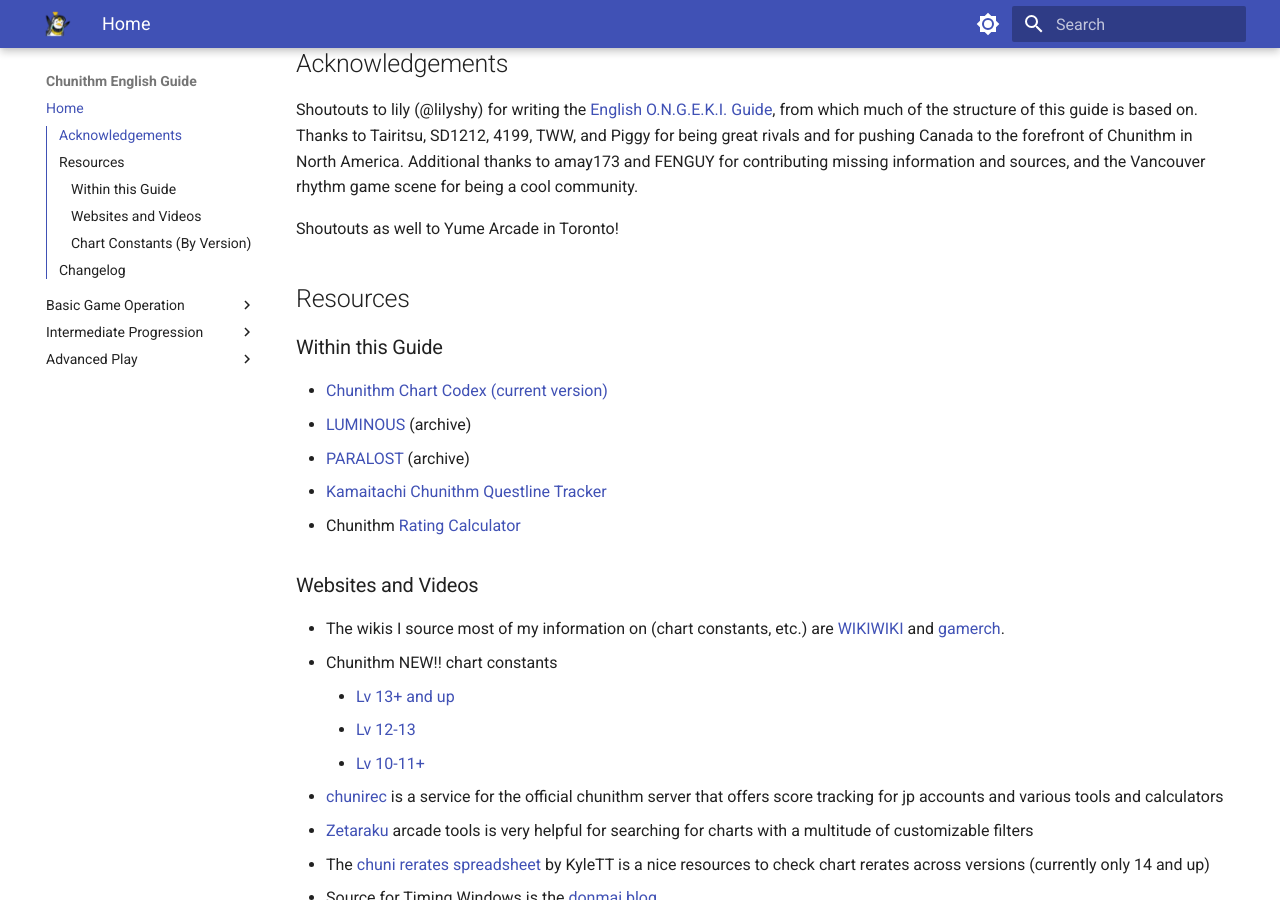
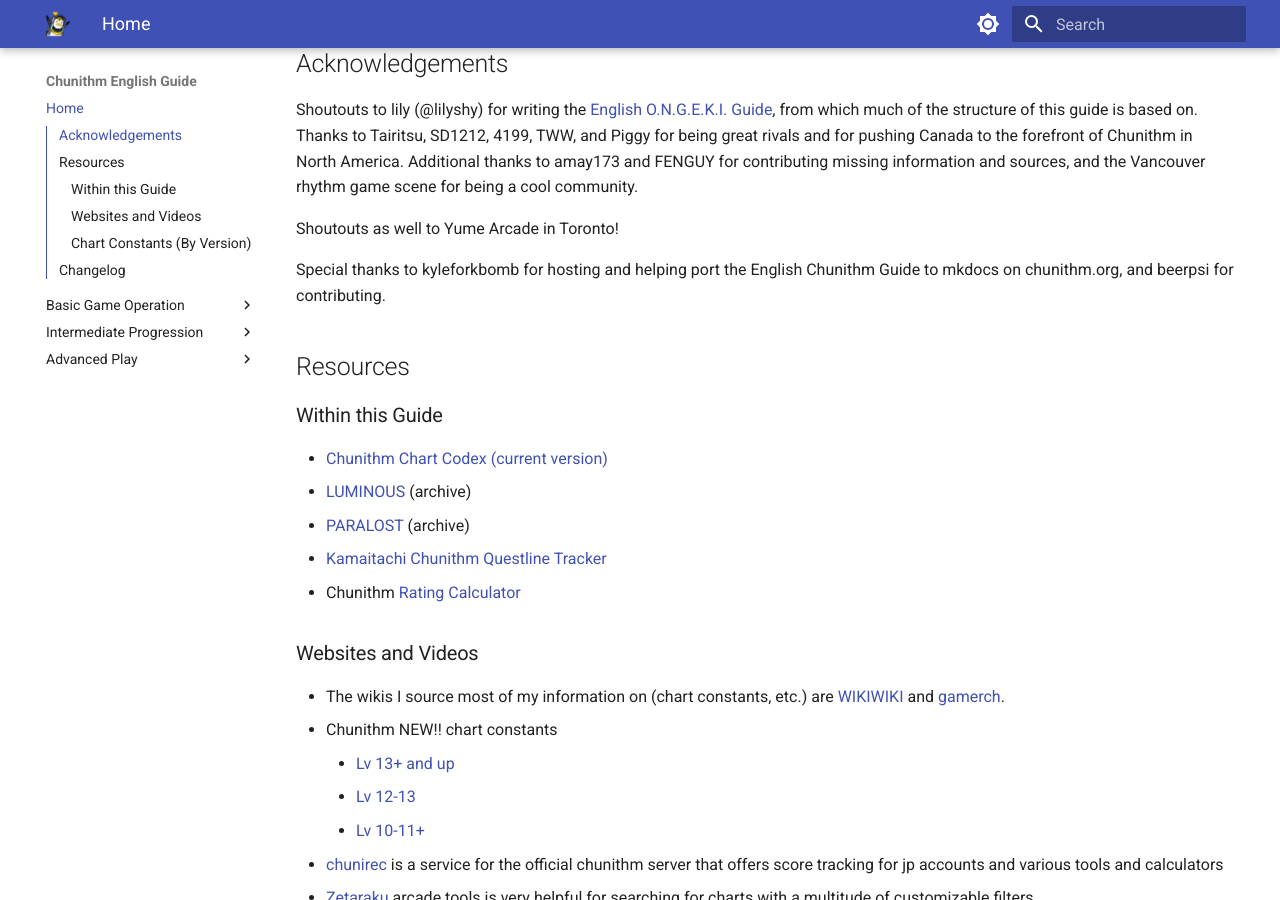
Before and after one commit to DarinMao/chunithm-org, an MkDocs documentation site: the page built from docs/index.md, in a window 1280 px wide and 900 px high, scrolled down 1231 px. Built offline with MkDocs 1.6.1 and Material for MkDocs 9.7.7, drawn with Linux system fonts in a browser that asks for light colours; emoji names are drawn with the system emoji font; some of the changed text lies outside the part shown.

Commit message:
Update index.md

```diff
--- a/docs/index.md
+++ b/docs/index.md
@@ -32,6 +32,8 @@ Have questions, want to see a specific section added, or want to contribute? DM
 Shoutouts to lily (@lilyshy) for writing the [English O.N.G.E.K.I. Guide](https://docs.google.com/document/d/1HKCW7DWjYRnVjCmPzrQwDKC0wKTi41X-Y-dP1-ygliU/edit#heading=h.wgso0cpkyrl), from which much of the structure of this guide is based on. Thanks to Tairitsu, SD1212, 4199, TWW, and Piggy for being great rivals and for pushing Canada to the forefront of Chunithm in North America. Additional thanks to amay173 and FENGUY for contributing missing information and sources, and the Vancouver rhythm game scene for being a cool community.
 
 Shoutouts as well to Yume Arcade in Toronto!
+
+Special thanks to kyleforkbomb for hosting and helping port the English Chunithm Guide to mkdocs on chunithm.org, and beerpsi for contributing.
 
 ## Resources
 
@@ -116,3 +118,4 @@ Shoutouts as well to Yume Arcade in Toronto!
 - 2025-04-16: updated World's End markings
 - 2025-05-13: updated information on Ultima difficulty, Overpower
 - 2025-05-18: updated Skill Tables, Chart Clear Indicators
+- 2025-06-16: added 'SEGA ID registration guide' (thanks beerpsi), updated acknowledgements
```
